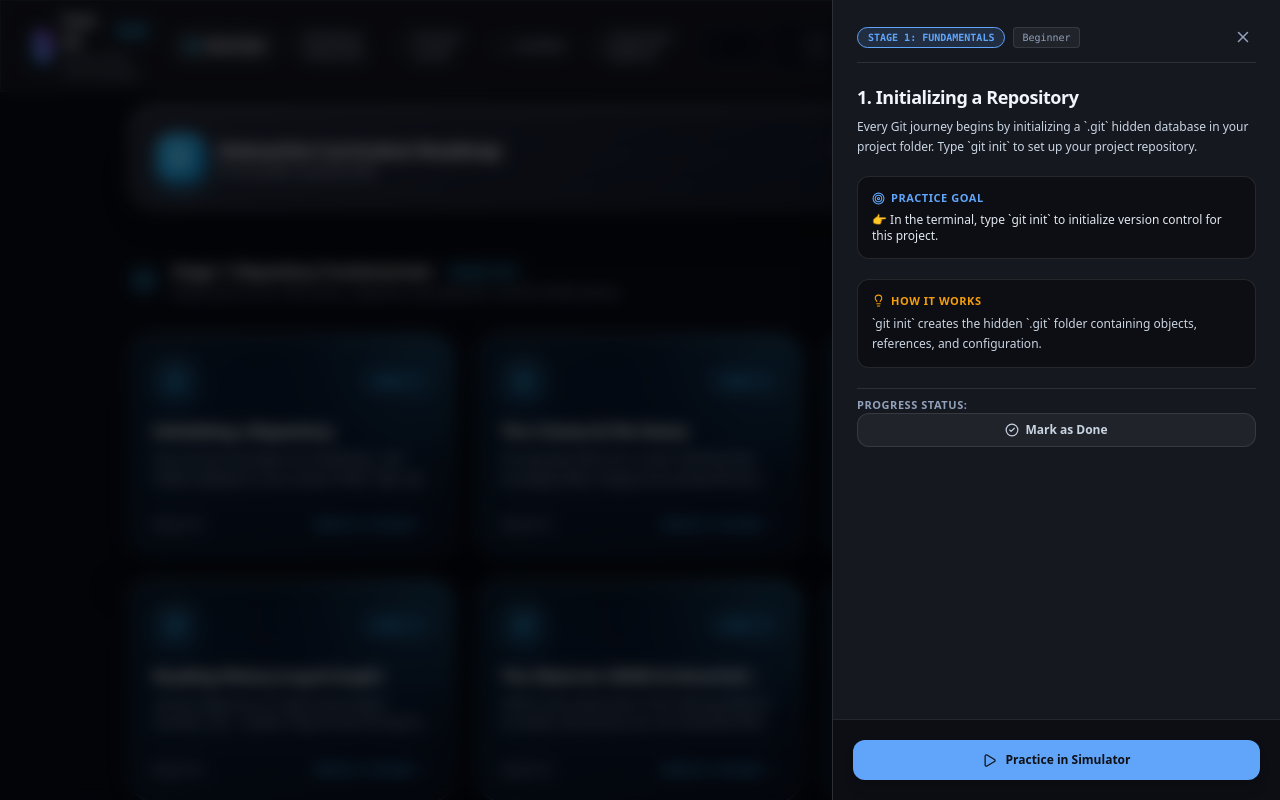
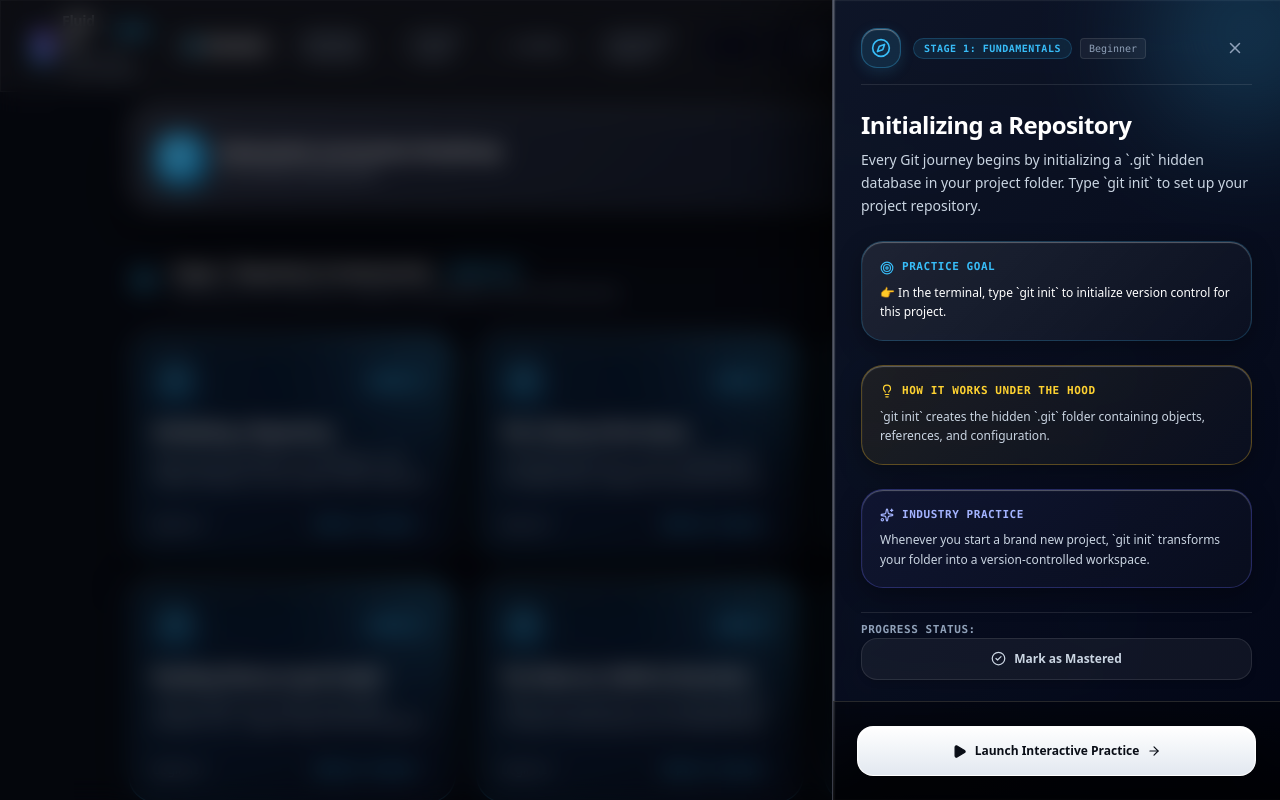
Before and after one commit to Ananth-Sai/Git-Visualizer-Learning-Engine, a Next.js app: page / in a window 1280 px wide. Both pictures are taken after a click on the button 292 px from the left and 446 px from the top of the page. Shown: the top 800 px of the page. Built offline with nearby package versions, Linux system fonts and the light colour scheme.

Commit message:
feat(ui): upgrade slide-out RoadmapNodeDrawer to liquid frosted glass HUD with stage theming

```diff
--- a/components/landing/RoadmapNodeDrawer.tsx
+++ b/components/landing/RoadmapNodeDrawer.tsx
@@ -2,7 +2,7 @@
 
 import React from 'react';
 import { motion, AnimatePresence } from 'framer-motion';
-import { Play, CheckCircle2, X, Target, Lightbulb } from 'lucide-react';
+import { Play, CheckCircle2, X, Target, Lightbulb, Sparkles, Compass, GitBranch, Layers, ShieldAlert, ArrowRight } from 'lucide-react';
 import { LessonObjective } from '../../core/types';
 import { useAppStore } from '../../core/engine/StateManager';
 import { useRouter } from 'next/navigation';
@@ -20,6 +20,13 @@ export const RoadmapNodeDrawer: React.FC<RoadmapNodeDrawerProps> = ({ lesson, on
 
   const isCompleted = completedLessonIds.includes(lesson.id);
 
+  // Stage-based color theming
+  const stageColor =
+    lesson.tier === 1 ? '#38bdf8' : lesson.tier === 2 ? '#c084fc' : lesson.tier === 3 ? '#fbbf24' : '#fb7185';
+
+  const StageIcon =
+    lesson.tier === 1 ? Compass : lesson.tier === 2 ? GitBranch : lesson.tier === 3 ? Layers : ShieldAlert;
+
   const handleLaunch = () => {
     selectLesson(lesson.id);
     onClose();
@@ -28,25 +35,51 @@ export const RoadmapNodeDrawer: React.FC<RoadmapNodeDrawerProps> = ({ lesson, on
 
   return (
     <AnimatePresence>
-      <div className="fixed inset-0 z-50 flex justify-end bg-black/60 backdrop-blur-sm">
+      <div className="fixed inset-0 z-50 flex justify-end bg-black/40 backdrop-blur-md select-none">
         <motion.div
           initial={{ x: '100%' }}
           animate={{ x: 0 }}
           exit={{ x: '100%' }}
-          transition={{ type: 'spring', damping: 25, stiffness: 220 }}
-          className="w-full max-w-md h-full bg-[var(--bg-surface)] border-l border-white/10 shadow-2xl flex flex-col justify-between"
+          transition={{ type: 'spring', damping: 26, stiffness: 260 }}
+          className="w-full max-w-md h-full flex flex-col justify-between text-slate-100 shadow-2xl relative overflow-hidden"
+          style={{
+            background: 'linear-gradient(135deg, rgba(15, 23, 42, 0.92) 0%, rgba(2, 6, 23, 0.96) 100%)',
+            backdropFilter: 'blur(40px) saturate(220%)',
+            WebkitBackdropFilter: 'blur(40px) saturate(220%)',
+            borderLeft: '1px solid rgba(255, 255, 255, 0.22)',
+            boxShadow: '-20px 0 80px rgba(0, 0, 0, 0.8), inset 1.5px 0 1.5px rgba(255, 255, 255, 0.35)',
+          }}
         >
+          {/* Ambient colored background orb */}
+          <div
+            className="absolute -top-16 -right-16 w-48 h-48 rounded-full blur-3xl pointer-events-none opacity-25"
+            style={{ backgroundColor: stageColor }}
+          />
+
           {/* Top Section */}
-          <div className="p-6 space-y-5 overflow-y-auto">
-            {/* Header */}
-            <div className="flex items-center justify-between border-b border-white/10 pb-3">
+          <div className="p-6 sm:p-7 space-y-6 overflow-y-auto relative z-10">
+            {/* Header with Stage Color Squircle */}
+            <div className="flex items-center justify-between border-b border-white/10 pb-4">
+              <div className="flex items-center gap-3">
+                <div
+                  className="w-10 h-10 rounded-2xl flex items-center justify-center shadow-lg"
+                  style={{
+                    backgroundColor: `${stageColor}22`,
+                    color: stageColor,
+                    border: `1px solid ${stageColor}50`,
+                    boxShadow: `0 4px 14px ${stageColor}25, inset 0 1px 1px rgba(255,255,255,0.4)`,
+                  }}
+                >
+                  <StageIcon size={20} />
+                </div>
+                <div>
                   <div className="flex items-center gap-2">
                     <span
-                  className="px-2.5 py-0.5 rounded-full text-[10px] font-mono font-bold uppercase"
+                      className="px-2.5 py-0.5 rounded-full text-[10px] font-mono font-bold uppercase tracking-wider"
                       style={{
-                    backgroundColor: 'color-mix(in srgb, var(--branch-main) 15%, transparent)',
-                    color: 'var(--branch-main)',
-                    border: '1px solid var(--branch-main)',
+                        backgroundColor: `${stageColor}18`,
+                        color: stageColor,
+                        border: `1px solid ${stageColor}35`,
                       }}
                     >
                       {lesson.tierTitle}
@@ -55,83 +88,124 @@ export const RoadmapNodeDrawer: React.FC<RoadmapNodeDrawerProps> = ({ lesson, on
                       {lesson.difficulty}
                     </span>
                   </div>
+                </div>
+              </div>
               <button
                 onClick={onClose}
-                className="p-1 rounded-lg text-slate-400 hover:text-white hover:bg-white/5 transition cursor-pointer"
+                className="p-2 rounded-xl text-slate-400 hover:text-white hover:bg-white/10 transition cursor-pointer"
               >
                 <X size={18} />
               </button>
             </div>
 
             {/* Title & Description */}
-            <div className="space-y-1.5">
-              <h2 className="font-bold text-lg text-slate-100 font-sans tracking-tight">
-                {lesson.title}
+            <div className="space-y-2">
+              <h2 className="font-extrabold text-xl sm:text-2xl text-white font-sans tracking-tight">
+                {lesson.title.replace(/^\d+\.\s*/, '')}
               </h2>
-              <p className="text-slate-300 text-xs leading-relaxed font-sans">
+              <p className="text-slate-300 text-xs sm:text-sm leading-relaxed font-sans">
                 {lesson.description}
               </p>
             </div>
 
-            {/* Goal Card */}
-            <div className="p-3.5 rounded-xl bg-black/40 border border-white/10 space-y-1.5 text-xs">
+            {/* Goal Card (Liquid Frosted Glass) */}
+            <div
+              className="p-4.5 rounded-[22px] space-y-2 text-xs relative overflow-hidden"
+              style={{
+                background: 'linear-gradient(135deg, rgba(255, 255, 255, 0.08) 0%, rgba(255, 255, 255, 0.02) 100%)',
+                border: `1px solid ${stageColor}35`,
+                boxShadow: '0 8px 24px rgba(0, 0, 0, 0.3), inset 0 1px 1px rgba(255, 255, 255, 0.3)',
+              }}
+            >
               <span
-                className="font-bold text-[11px] uppercase tracking-wider flex items-center gap-1.5"
-                style={{ color: 'var(--branch-main)' }}
+                className="font-bold text-[11px] uppercase tracking-wider flex items-center gap-2 font-mono"
+                style={{ color: stageColor }}
               >
-                <Target size={13} />
+                <Target size={14} />
                 <span>Practice Goal</span>
               </span>
-              <p className="text-slate-200 font-medium font-sans">{lesson.expectedGoalText}</p>
+              <p className="text-white font-medium font-sans leading-relaxed">{lesson.expectedGoalText}</p>
             </div>
 
-            {/* How It Works */}
-            <div className="p-3.5 rounded-xl bg-black/40 border border-white/10 space-y-1.5 text-xs">
-              <span
-                className="font-bold text-[11px] uppercase tracking-wider flex items-center gap-1.5"
-                style={{ color: 'var(--accent-warm)' }}
+            {/* How It Works Card */}
+            <div
+              className="p-4.5 rounded-[22px] space-y-2 text-xs relative overflow-hidden"
+              style={{
+                background: 'linear-gradient(135deg, rgba(251, 191, 36, 0.08) 0%, rgba(255, 255, 255, 0.02) 100%)',
+                border: '1px solid rgba(251, 191, 36, 0.3)',
+                boxShadow: '0 8px 24px rgba(0, 0, 0, 0.3), inset 0 1px 1px rgba(255, 255, 255, 0.3)',
+              }}
             >
-                <Lightbulb size={13} />
-                <span>How It Works</span>
+              <span className="font-bold text-[11px] uppercase tracking-wider flex items-center gap-2 text-amber-300 font-mono">
+                <Lightbulb size={14} />
+                <span>How It Works Under the Hood</span>
               </span>
               <p className="text-slate-300 text-xs leading-relaxed font-sans">
                 {lesson.pedagogicalTip}
               </p>
             </div>
 
+            {/* Real World Context */}
+            {lesson.realWorldContext && (
+              <div
+                className="p-4.5 rounded-[22px] space-y-2 text-xs relative overflow-hidden"
+                style={{
+                  background: 'linear-gradient(135deg, rgba(99, 102, 241, 0.08) 0%, rgba(255, 255, 255, 0.02) 100%)',
+                  border: '1px solid rgba(99, 102, 241, 0.3)',
+                  boxShadow: '0 8px 24px rgba(0, 0, 0, 0.3), inset 0 1px 1px rgba(255, 255, 255, 0.3)',
+                }}
+              >
+                <span className="font-bold text-[11px] uppercase tracking-wider flex items-center gap-2 text-indigo-300 font-mono">
+                  <Sparkles size={14} />
+                  <span>Industry Practice</span>
+                </span>
+                <p className="text-slate-300 text-xs leading-relaxed font-sans">
+                  {lesson.realWorldContext}
+                </p>
+              </div>
+            )}
+
             {/* Status Switcher */}
             <div className="space-y-2 pt-2 border-t border-white/10 text-xs">
-              <span className="text-[11px] font-bold text-slate-400 uppercase tracking-wider">
+              <span className="text-[11px] font-bold text-slate-400 uppercase tracking-wider font-mono">
                 Progress Status:
               </span>
               <div className="flex items-center gap-2">
                 <button
                   onClick={() => markLessonComplete(lesson.id)}
-                  className={`flex-1 py-2 rounded-xl font-semibold transition flex items-center justify-center gap-1.5 cursor-pointer ${
+                  className={`flex-1 py-3 rounded-2xl font-bold transition-all flex items-center justify-center gap-2 cursor-pointer shadow-md active:scale-95 ${
                     isCompleted
-                      ? 'bg-emerald-500/20 text-emerald-300 border border-emerald-500/40 shadow-sm'
+                      ? 'bg-emerald-500/20 text-emerald-300 border border-emerald-500/50 shadow-emerald-500/10'
                       : 'bg-white/5 text-slate-300 hover:text-white border border-white/10 hover:bg-white/10'
                   }`}
                 >
-                  <CheckCircle2 size={14} />
-                  <span>{isCompleted ? 'Marked as Done' : 'Mark as Done'}</span>
+                  <CheckCircle2 size={15} />
+                  <span>{isCompleted ? 'Cleared & Mastered' : 'Mark as Mastered'}</span>
                 </button>
               </div>
             </div>
           </div>
 
-          {/* Bottom Launch Bar */}
-          <div className="p-5 bg-black/40 border-t border-white/10 space-y-2">
+          {/* Bottom Tactile Launch Bar */}
+          <div
+            className="p-5 sm:p-6 border-t border-white/15 space-y-2 relative z-10"
+            style={{
+              background: 'linear-gradient(180deg, rgba(0,0,0,0.4) 0%, rgba(0,0,0,0.8) 100%)',
+            }}
+          >
             <button
               onClick={handleLaunch}
-              className="w-full py-3 rounded-xl font-bold text-xs transition flex items-center justify-center gap-2 cursor-pointer shadow-lg hover:brightness-110 active:scale-[0.98]"
+              className="w-full py-4 rounded-2xl font-black text-xs transition-all duration-150 flex items-center justify-center gap-2 cursor-pointer shadow-xl hover:brightness-110 active:scale-[0.98]"
               style={{
-                backgroundColor: 'var(--branch-main)',
-                color: 'var(--bg-base)',
+                background: 'linear-gradient(180deg, #ffffff 0%, #e2e8f0 100%)',
+                color: '#090d16',
+                border: '1px solid rgba(255, 255, 255, 0.9)',
+                boxShadow: '0 10px 30px rgba(0, 0, 0, 0.4), inset 0 2px 2px rgba(255, 255, 255, 1)',
               }}
             >
-              <Play size={15} />
-              <span>Practice in Simulator</span>
+              <Play size={15} fill="#090d16" />
+              <span>Launch Interactive Practice</span>
+              <ArrowRight size={14} />
             </button>
           </div>
         </motion.div>
```
Lines whose indentation alone changed are shown as unchanged.
